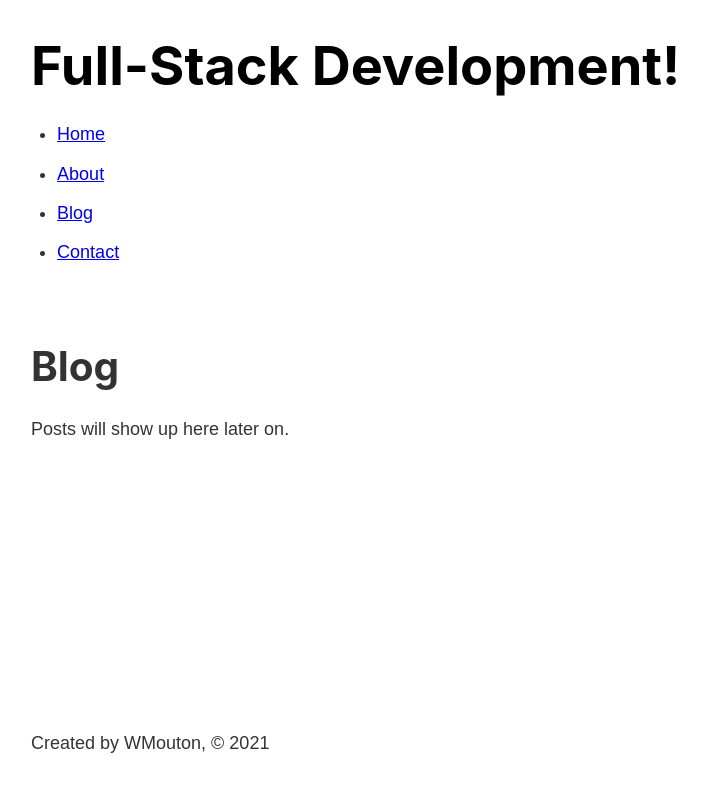
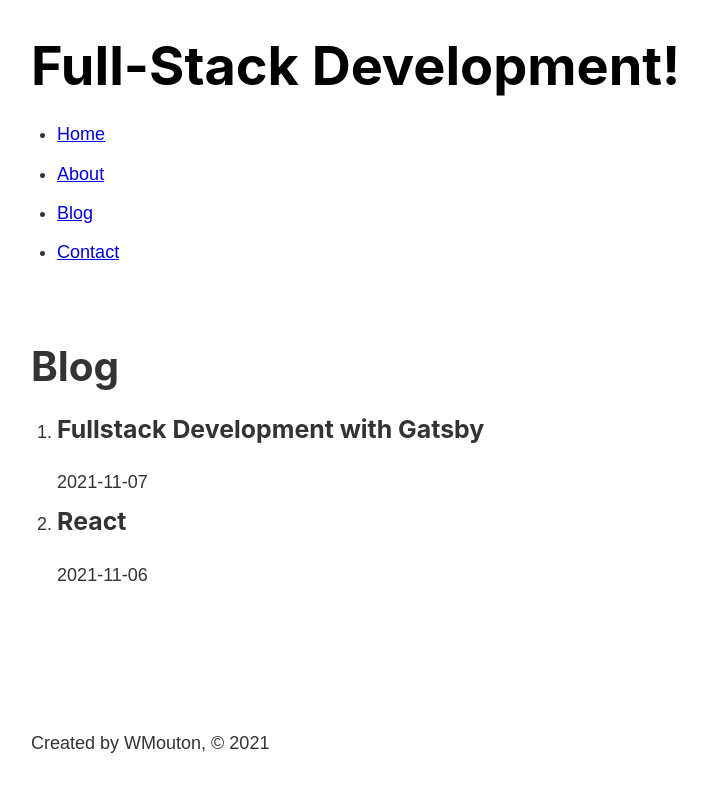
Before and after one commit to wmouton/Learn-GatsbyJS, a Gatsby site: page /blog in a window 1280 px wide. Shown: the whole page, without its empty margins (252-959 px from the left). Built offline with nearby package versions, Linux system fonts and the light colour scheme; Gatsby itself is replaced by a stand-in of ours.

Commit message:
display blog markdown

```diff
--- a/gatsby-config.js
+++ b/gatsby-config.js
@@ -24,5 +24,6 @@ module.exports = {
         ignore: [`**/\.*`], // ignore files starting with a dot
       },
     },
+    'gatsby-transformer-remark'
   ],
 }
--- a/package.json
+++ b/package.json
@@ -17,6 +17,7 @@
     "gatsby": "^4.0.2",
     "gatsby-plugin-sass": "^5.1.0",
     "gatsby-source-filesystem": "^4.1.0",
+    "gatsby-transformer-remark": "^5.1.0",
     "node-sass": "^6.0.1",
     "react": "^17.0.1",
     "react-dom": "^17.0.1"
--- a/src/pages/blog.js
+++ b/src/pages/blog.js
@@ -1,13 +1,39 @@
 import React from 'react'
 // import components
 import Layout from '../components/layout'
+// import from gatsby
+import { graphql, useStaticQuery } from 'gatsby'
 
 // blog page functional component
 const BlogPage = () => {
+  const data = useStaticQuery(graphql`
+    query {
+      allMarkdownRemark {
+        edges {
+          node {
+            frontmatter {
+              title
+              date
+            }
+          }
+        }
+      }
+    }
+  `)
+
   return (
     <Layout>
       <h1>Blog</h1>
-      <p>Posts will show up here later on.</p>
+      <ol>
+        {data.allMarkdownRemark.edges.map(edge => {
+          return (
+            <li>
+              <h3>{edge.node.frontmatter.title}</h3>
+              <p>{edge.node.frontmatter.date}</p>
+            </li>
+          )
+        })}
+      </ol>
     </Layout>
   )
 }
```
Also changed, not shown: src/posts/gatsby.md (+1 -1 lines), 1 other file.
